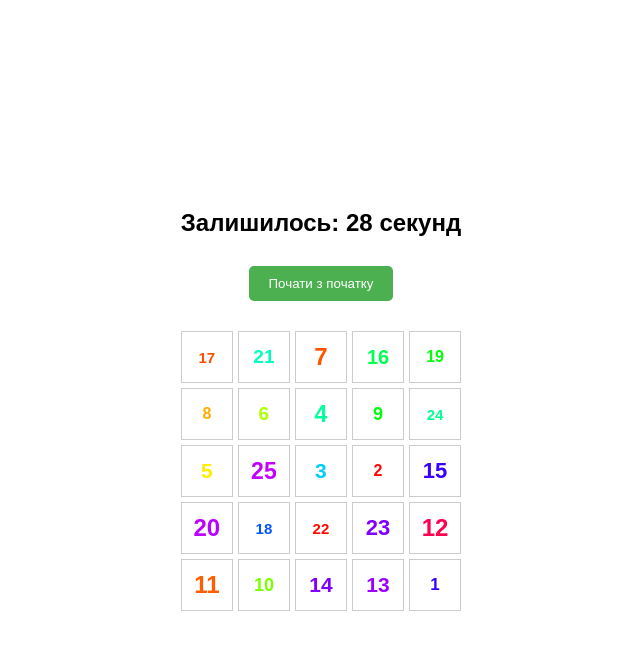
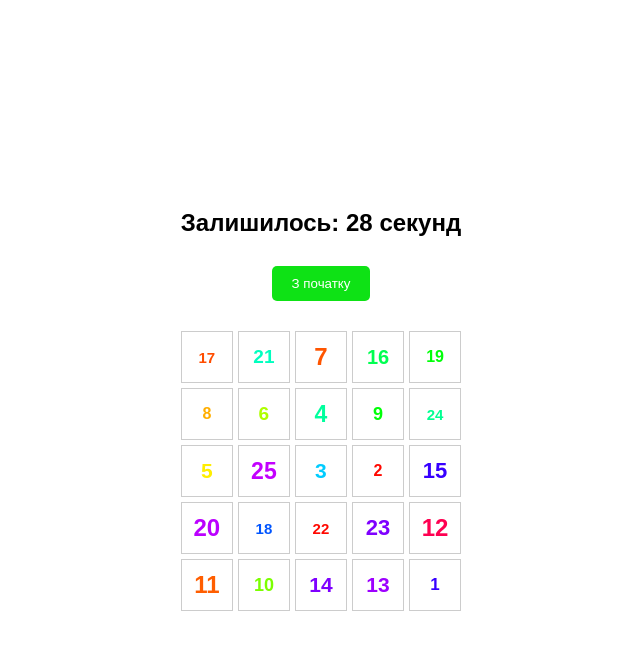
Before and after one commit to Web-21/pz-2-7, a plain HTML site: page index.html in a window 1280 px wide. Both pictures are taken after a click on the button "Почати гру". Shown: the whole page, without its empty margins (319-959 px from the left). Drawn offline with nearby package versions, Linux system fonts and the light colour scheme.

Commit message:
honcharuk 2-7

```diff
--- a/index.html
+++ b/index.html
@@ -17,7 +17,7 @@
 
     <div id="screen2" style="display: none;">
         <h2>Залишилось: <span id="timer">30</span> секунд</h2>
-        <button id="restartGame">Почати з початку</button>
+        <button id="restartGame">З початку</button>
         <div id="gameField" class="grid"></div>
     </div>
 
--- a/style.css
+++ b/style.css
@@ -12,7 +12,7 @@ body {
 }
 
 button {
-    background-color: #4CAF50;
+    background-color: #0ee215;
     color: white;
     padding: 10px 20px;
     margin: 10px;
@@ -40,7 +40,7 @@ button {
 }
 
 .correct {
-    background-color: #8bc34a;
+    background-color: #4e7027;
     color: white;
 }
 
```
Also changed, not shown: script.js (line endings or trailing spaces).
